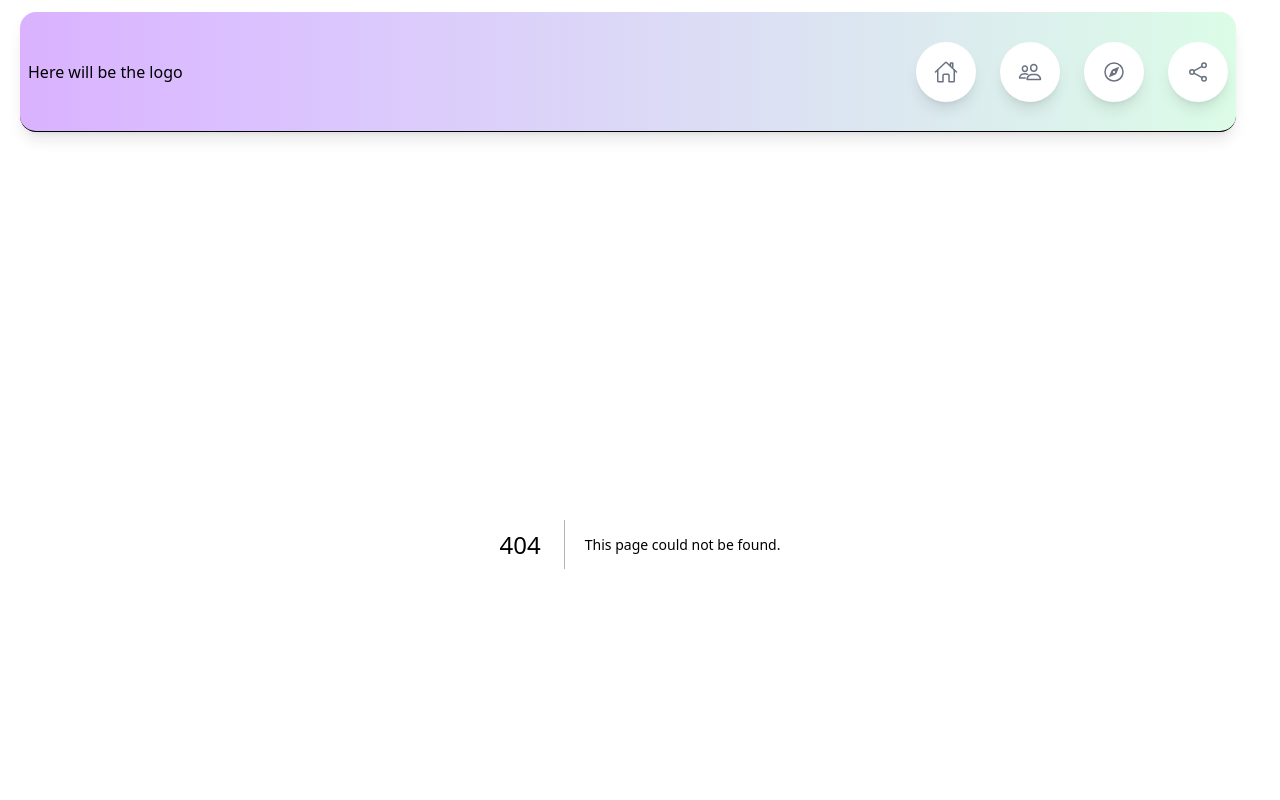
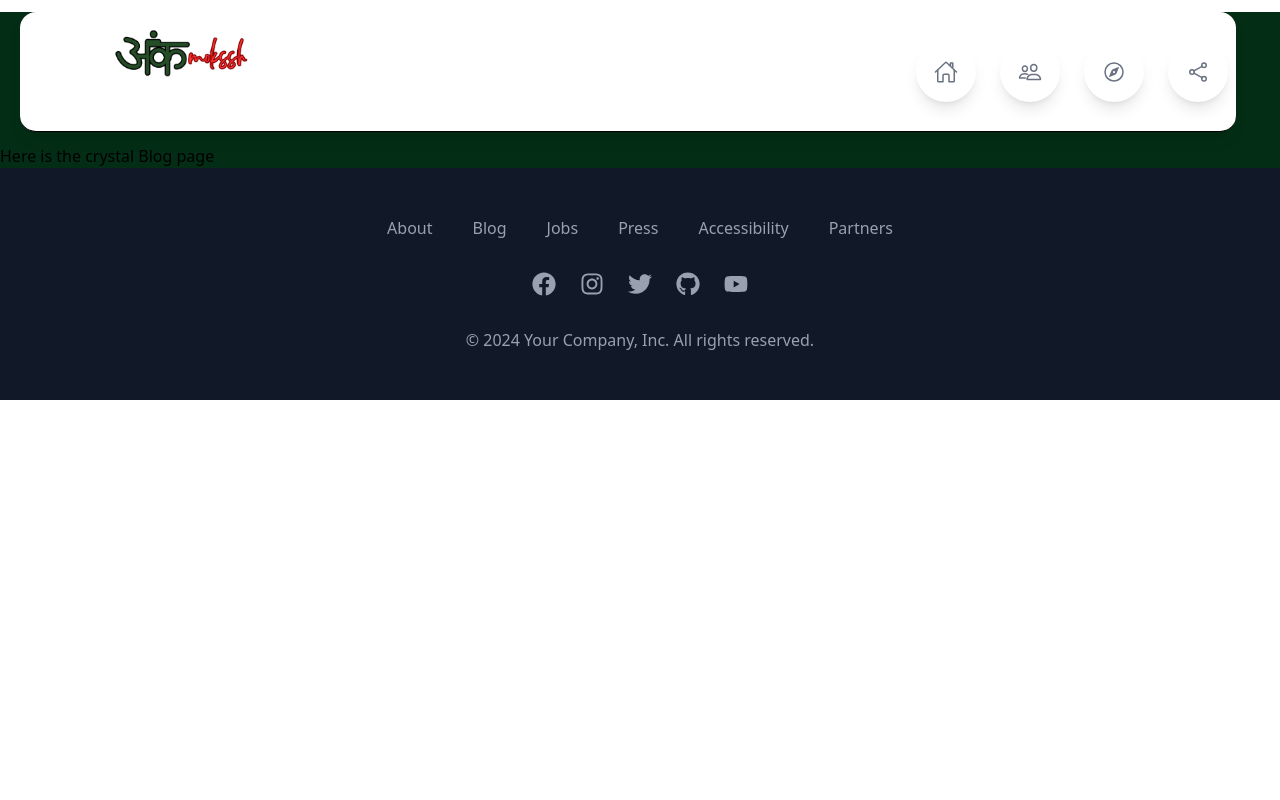
Before and after one commit to saurabhkuriyal/Aabkmokssh, a Next.js app: page /crystal/1 in a window 1280 px wide. Before the commit this address had no page. Shown: the top 800 px of the page. Built offline with nearby package versions, Linux system fonts and the light colour scheme.

Commit message:
adding indiavidual crystal page

```diff
--- /dev/null
+++ b/app/crystal/[id]/page.tsx
@@ -0,0 +1,8 @@
+
+export default function page() {
+  return (
+    <div>
+        <h1>Here is the crystal Blog page</h1>
+    </div>
+  )
+}
--- a/app/layout.tsx
+++ b/app/layout.tsx
@@ -30,7 +30,7 @@ export default function RootLayout({
       <body
         className={`${geistSans.variable} ${geistMono.variable} antialiased`}
       >
-        <div className="">
+        <div className=" bg-green-950">
           {/* <Header /> */}
           <DemoOne></DemoOne>
           {children}
--- a/app/page.tsx
+++ b/app/page.tsx
@@ -7,7 +7,7 @@ import Accordian from "@/components/custom/accordian";
 
 export default function Home() {
   return (
-    <div className="mx-3 bg-gradient-to-b from-white to-emerald-50 ">
+    <div className="mx-3">
       <CarouselDemo className="rounded-2xl"/>
       <Items/>
 
@@ -39,3 +39,5 @@ export default function Home() {
     </div>
   );
 }
+
+// bg-gradient-to-b from-white to-emerald-50
--- a/components/custom/CarouselDemo.tsx
+++ b/components/custom/CarouselDemo.tsx
@@ -10,7 +10,7 @@ import {
 
 export default function CarouselDemo() {
     return (
-        <Carousel className="w-full h-[50vh]">
+        <Carousel className="w-full mb-3">
             <CarouselContent>
                 {Array.from({ length: 5 }).map((_, index) => (
                     <CarouselItem key={index}>
--- a/components/custom/DemoOne.tsx
+++ b/components/custom/DemoOne.tsx
@@ -2,8 +2,8 @@ import GradientMenu from "../gradient-menu";
 
 const DemoOne = () => {
     return (
-        <div className="flex w-[95vw] my-3 mx-5 h-[15vh] px-2 justify-between items-center border-b rounded-2xl backdrop-blur-md shadow-lg overflow-hidden bg-gradient-to-r from-purple-300  to-green-100">
-            <h1>Here will be the logo</h1>
+        <div className="flex w-[95vw] my-3 mx-5 h-[15vh] px-2 justify-between items-center border-b rounded-2xl backdrop-blur-md shadow-lg overflow-hidden bg-white">
+            <img src="/logo.PNG" alt="logo" className="h-[50vh] w-auto object-contain shrink-0 pt-12 px-0" />
             <GradientMenu />
         </div>
     );
```
Also changed, not shown: public/logo.PNG (added).
